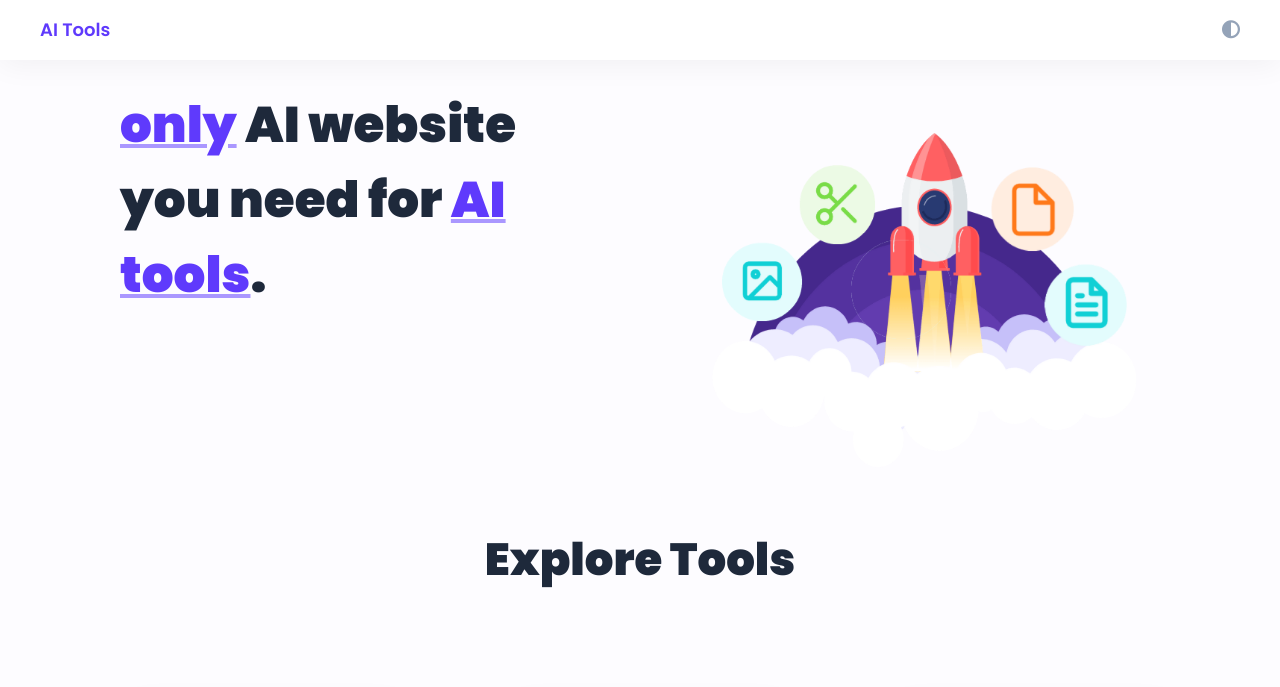
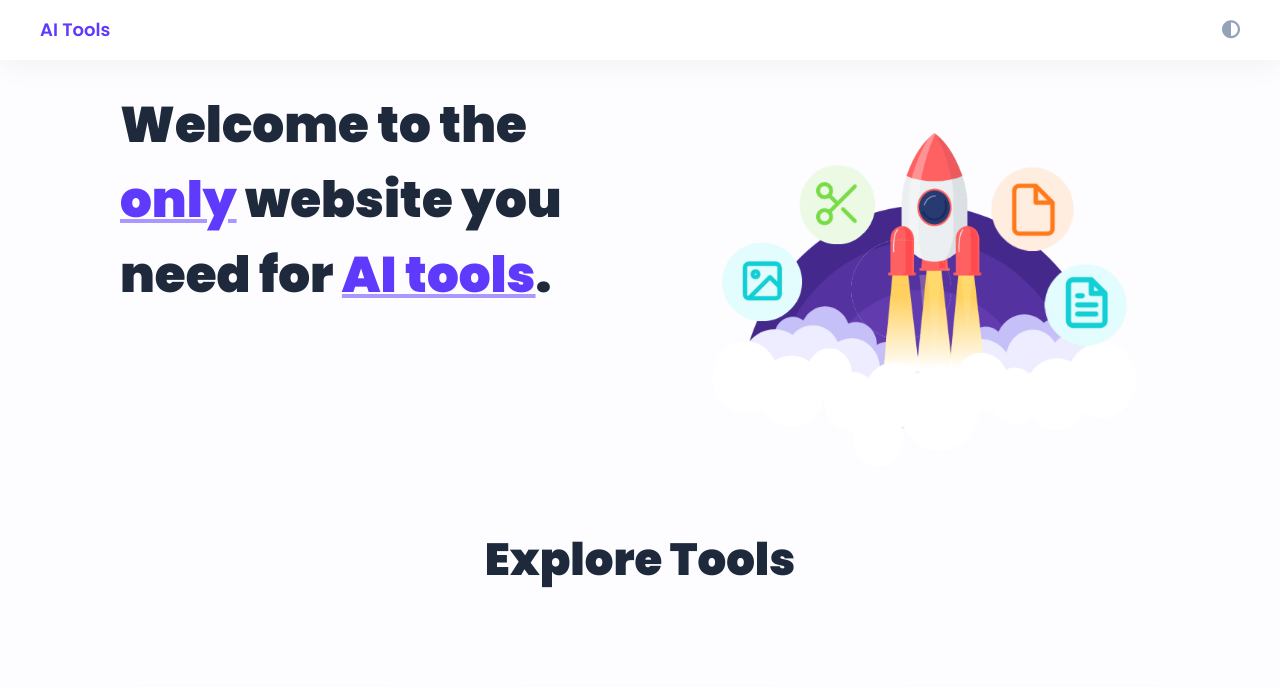
Before and after one commit to arpit20adlakha/ai-tools, a plain HTML site: page index.html in a window 1280 px wide. Shown: the top 687 px of the page. Drawn offline with nearby package versions, Linux system fonts and the light colour scheme.

Commit message:
adding it back

```diff
--- a/index.html
+++ b/index.html
@@ -30,7 +30,7 @@
         <img class="absolute w-12 rounded-full top-[380px] left-[20px] shadow-[rgb(0_0_0_/10%)_10px_10px_40px_0px]" src="img/element4.png" alt="">
         <img class="absolute w-12 -z-50 rounded-full top-[320px] left-[50px] shadow-[rgb(0_0_0_/10%)_10px_10px_40px_0px]" src="img/element5.png" alt=""> -->
         <div class="block md:grid md:grid-cols-2">
-            <p class="p-2 text-[35px] lg:text-[40px] xl:text-[50px] 2xl:text-[50px] font-extrabold dark:text-[#fff] text-slate-800 lg:mx-10 xl:mx-14 2xl:mx-20 animate__animated animate__fadeInLeft"> <span class="underline decoration-[#aa97ff] decoration-4 text-[#5f3afc]">only</span> AI website you need for <span class="underline decoration-[#aa97ff] decoration-4 text-[#5f3afc]">AI tools</span>.</p>
+            <p class="p-2 text-[35px] lg:text-[40px] xl:text-[50px] 2xl:text-[50px] font-extrabold dark:text-[#fff] text-slate-800 lg:mx-10 xl:mx-14 2xl:mx-20 animate__animated animate__fadeInLeft">Welcome to the <span class="underline decoration-[#aa97ff] decoration-4 text-[#5f3afc]">only</span> website you need for <span class="underline decoration-[#aa97ff] decoration-4 text-[#5f3afc]">AI tools</span>.</p>
             <img class="lg:object-contain lg:h-[450px] lg:w-[450px] lg:mx-10 xl:mx-14 2xl:mx-32 animate__animated animate__fadeInRight" src="img/hero-elements.png" alt="hero-img">
         </div>
     </section>
```
